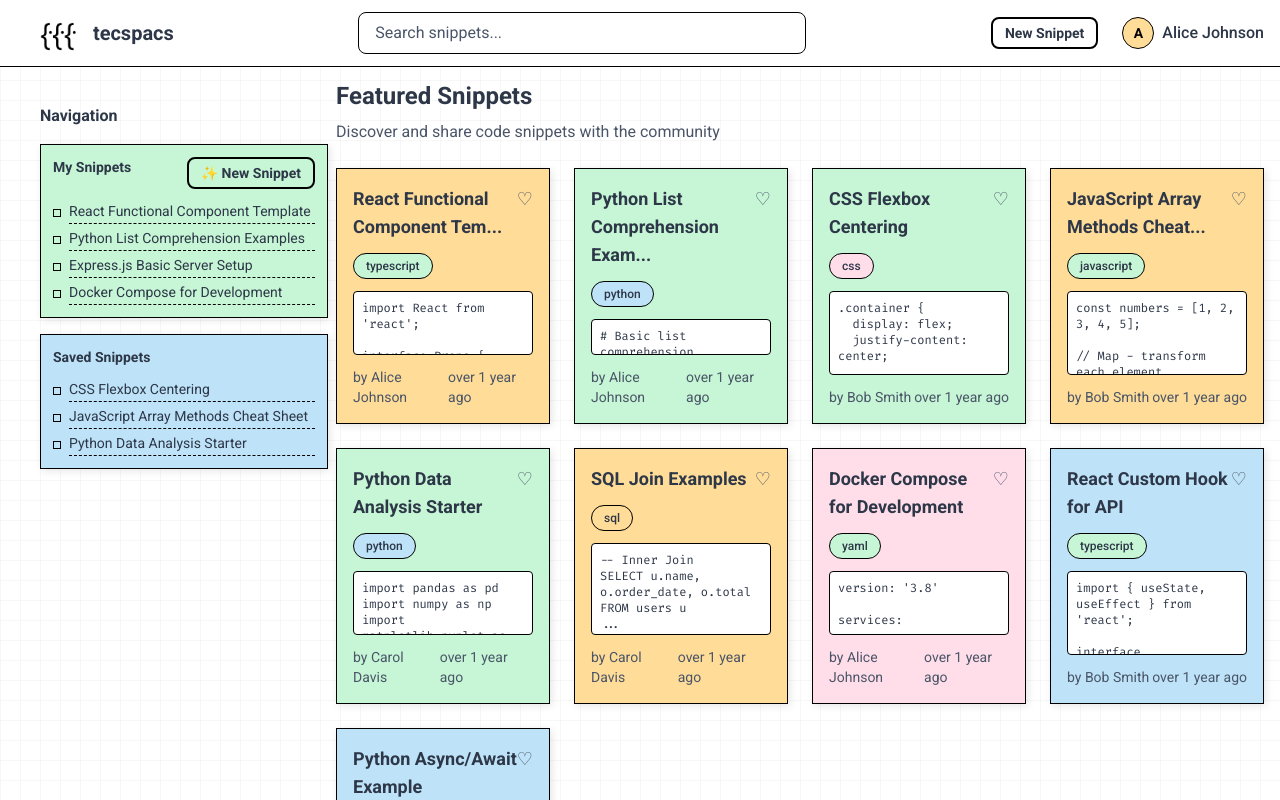
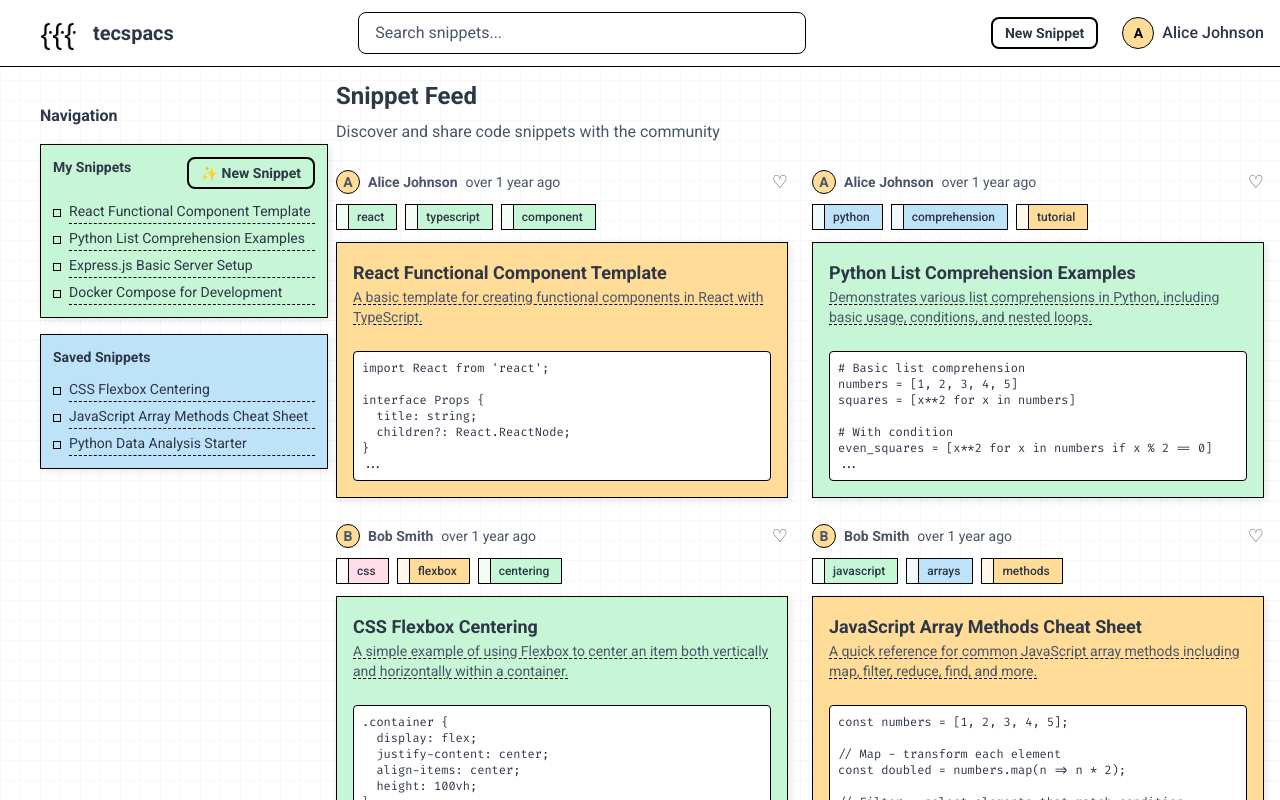
Before and after one commit to rtrevizo18/tecspacs, a React (Create React App) app in the folder frontend/: page / in a window 1280 px wide. Shown: the top 800 px of the page. Built offline with nearby package versions, Linux system fonts and the light colour scheme.

Commit message:
feat: update the feed desgin

```diff
--- /dev/null
+++ b/frontend/src/components/DashedLine.tsx
@@ -0,0 +1,24 @@
+import React from "react";
+
+interface DashedLineProps {
+  text: string;
+}
+
+const DashedLine: React.FC<DashedLineProps> = ({ text }) => {
+  return (
+    <div
+      className="text-text-accent text-sm mb-2 relative"
+      style={{
+        textDecorationLine: "underline",
+        textDecorationStyle: "dashed",
+        textDecorationColor: "#000000",
+        textDecorationThickness: "1px",
+        textUnderlineOffset: "2px",
+      }}
+    >
+      {text}
+    </div>
+  );
+};
+
+export default DashedLine;
--- a/frontend/src/components/LanguageTag.tsx
+++ b/frontend/src/components/LanguageTag.tsx
@@ -1,4 +1,4 @@
-import React from 'react';
+import React from "react";
 
 interface LanguageTagProps {
   language: string;
@@ -9,22 +9,31 @@ interface LanguageTagProps {
 const LanguageTag: React.FC<LanguageTagProps> = ({
   language,
   removable = false,
-  onRemove
+  onRemove,
 }) => {
   const getVariantColor = (lang: string) => {
-    const hash = lang.split('').reduce((acc, char) => acc + char.charCodeAt(0), 0);
-    const variants = ['bg-sticky-default', 'bg-sticky-pink', 'bg-sticky-blue', 'bg-sticky-green'];
+    const hash = lang
+      .split("")
+      .reduce((acc, char) => acc + char.charCodeAt(0), 0);
+    const variants = [
+      "bg-sticky-default",
+      "bg-sticky-pink",
+      "bg-sticky-blue",
+      "bg-sticky-green",
+    ];
     return variants[hash % variants.length];
   };
 
   return (
     <span
       className={`
-        inline-flex items-center gap-1 px-3 py-1 rounded-full text-xs font-medium
-        border border-pen-black ${getVariantColor(language)}
-        text-text-primary
+        relative inline-flex items-center gap-1 pl-5 pr-3 py-1 text-xs font-medium
+        border border-pen-black
+        text-text-primary ${getVariantColor(language)}
       `}
     >
+      <span className="absolute left-0 top-0 h-full w-3 bg-white/80 border-r border-pen-black" />
+
       {language}
       {removable && onRemove && (
         <button
--- a/frontend/src/components/Sidebar.tsx
+++ b/frontend/src/components/Sidebar.tsx
@@ -71,7 +71,7 @@ const Sidebar: React.FC = () => {
               return snippet ? (
                 <Link
                   key={id}
-                  to={`/snippet/${id}`}
+                  to={`/view/${id}`}
                   className="group flex items-center gap-2 text-sm text-text-primary hover:text-text-accent transition-colors"
                 >
                   <span className="w-2 h-2 border border-pen-black inline-block group-hover:bg-pen-black transition-colors" />
--- a/frontend/src/components/SnippetCard.tsx
+++ b/frontend/src/components/SnippetCard.tsx
@@ -1,63 +1,76 @@
-import React from 'react';
-import { Link } from 'react-router-dom';
-import { formatDistanceToNow } from 'date-fns';
-import StickyNote from './StickyNote';
-import LanguageTag from './LanguageTag';
-import { Snippet } from '../types';
-
+import React from "react";
+import { Link } from "react-router-dom";
+import { formatDistanceToNow } from "date-fns";
+import StickyNote from "./StickyNote";
+import LanguageTag from "./LanguageTag";
+import { Snippet, User } from "../types";
+import DashedLine from "./DashedLine";
 interface SnippetCardProps {
   snippet: Snippet;
+  authorName: string;
+  authorInitial?: string;
 }
 
-const SnippetCard: React.FC<SnippetCardProps> = ({ snippet }) => {
-  const truncateTitle = (title: string, maxLength: number = 30) => {
-    return title.length > maxLength ? title.substring(0, maxLength) + '...' : title;
+const SnippetCard: React.FC<SnippetCardProps> = ({
+  snippet,
+  authorName,
+  authorInitial,
+}) => {
+  const truncateTitle = (title: string, maxLength: number = 50) => {
+    return title.length > maxLength
+      ? title.substring(0, maxLength) + "..."
+      : title;
   };
 
-  const truncateCode = (code: string, maxLines: number = 3) => {
-    const lines = code.split('\n');
+  const truncateCode = (code: string, maxLines: number = 6) => {
+    const lines = code.split("\n");
     if (lines.length > maxLines) {
-      return lines.slice(0, maxLines).join('\n') + '\n...';
+      return lines.slice(0, maxLines).join("\n") + "\n...";
     }
     return code;
   };
-
+  // random for now might change
   const getRandomVariant = () => {
-    const variants = ['default', 'pink', 'blue', 'green'] as const;
+    const variants = ["default", "pink", "blue", "green"] as const;
     return variants[Math.floor(Math.random() * variants.length)];
   };
 
   return (
     <Link to={`/view/${snippet.id}`}>
-      <StickyNote variant={getRandomVariant()} className="h-64 transition-transform hover:scale-105 cursor-pointer">
-        <div className="flex flex-col h-full">
-          {/* Header */}
-          <div className="flex justify-between items-start mb-3">
-            <h3 className="font-bold text-text-primary text-lg">
-              {truncateTitle(snippet.title)}
-            </h3>
-            <button className="text-text-accent hover:text-red-500 text-lg">
-              ♡
-            </button>
+      <div className="flex items-center justify-between text-sm text-text-accent mb-2">
+        <div className="flex items-center gap-2">
+          <div className="w-6 h-6 bg-sticky-default border border-pen-black rounded-full flex items-center justify-center font-bold">
+            {authorInitial}
           </div>
+          <div className="font-bold">{authorName}</div>
+          <span>{formatDistanceToNow(snippet.createdAt)} ago</span>
+        </div>
 
-          {/* Language Tag */}
-          <div className="mb-3">
-            <LanguageTag language={snippet.language} />
-          </div>
+        <button className="text-text-accent hover:text-red-500 text-lg">
+          ♡
+        </button>
+      </div>
+      <div className="mb-3 flex flex-wrap gap-2">
+        {snippet.tags.map((tag) => (
+          <LanguageTag key={tag} language={tag.trim()} />
+        ))}
+      </div>
 
-          {/* Code Preview */}
-          <div className="flex-1 bg-white border border-pen-black rounded p-2 mb-3 overflow-hidden">
-            <pre className="text-xs font-code text-text-primary whitespace-pre-wrap">
-              {truncateCode(snippet.code)}
-            </pre>
-          </div>
+      <StickyNote
+        variant={getRandomVariant()}
+        className="h-64 transition-transform hover:scale-105 cursor-pointer flex flex-col"
+      >
+        <h3 className="font-bold text-text-primary text-lg">
+          {truncateTitle(snippet.title)}
+        </h3>
 
-          {/* Footer */}
-          <div className="flex justify-between items-center text-sm text-text-accent">
-            <span>by {snippet.authorName}</span>
-            <span>{formatDistanceToNow(snippet.createdAt)} ago</span>
-          </div>
+        <DashedLine text={snippet.description} />
+
+        {/* Code Preview */}
+        <div className="mt-4 flex-1 bg-white border border-pen-black rounded p-2 overflow-auto">
+          <pre className="text-xs font-code text-text-primary whitespace-pre-wrap break-words">
+            {truncateCode(snippet.code)}
+          </pre>
         </div>
       </StickyNote>
     </Link>
--- a/frontend/src/data/mockData.ts
+++ b/frontend/src/data/mockData.ts
@@ -40,6 +40,7 @@ export const mockSnippets: Snippet[] = [
   {
     id: '1',
     title: 'React Functional Component Template',
+    description: 'A basic template for creating functional components in React with TypeScript.',
     code: `import React from 'react';
 
 interface Props {
@@ -68,6 +69,7 @@ export default MyComponent;`,
   {
     id: '2',
     title: 'Python List Comprehension Examples',
+    description: 'Demonstrates various list comprehensions in Python, including basic usage, conditions, and nested loops.',
     code: `# Basic list comprehension
 numbers = [1, 2, 3, 4, 5]
 squares = [x**2 for x in numbers]
@@ -92,6 +94,7 @@ word_lengths = {word: len(word) for word in ['hello', 'world', 'python']}`,
   {
     id: '3',
     title: 'CSS Flexbox Centering',
+    description: 'A simple example of using Flexbox to center an item both vertically and horizontally within a container.',
     code: `.container {
   display: flex;
   justify-content: center;
@@ -115,6 +118,7 @@ word_lengths = {word: len(word) for word in ['hello', 'world', 'python']}`,
   {
     id: '4',
     title: 'JavaScript Array Methods Cheat Sheet',
+    description: 'A quick reference for common JavaScript array methods including map, filter, reduce, find, and more.',
     code: `const numbers = [1, 2, 3, 4, 5];
 
 // Map - transform each element
@@ -143,6 +147,7 @@ const allPositive = numbers.every(n => n > 0);`,
   {
     id: '5',
     title: 'Express.js Basic Server Setup',
+    description: 'A simple Express.js server setup with CORS and basic routes.',
     code: `const express = require('express');
 const cors = require('cors');
 
@@ -177,6 +182,7 @@ app.listen(PORT, () => {
   {
     id: '6',
     title: 'Python Data Analysis Starter',
+    description : 'A basic example of data analysis using pandas, including loading data, handling missing values, and simple visualizations.',
     code: `import pandas as pd
 import numpy as np
 import matplotlib.pyplot as plt
@@ -212,6 +218,7 @@ plt.show()`,
   {
     id: '7',
     title: 'SQL Join Examples',
+    description : 'Demonstrates inner join, left join, and aggregate queries with group by in SQL.',
     code: `-- Inner Join
 SELECT u.name, o.order_date, o.total
 FROM users u
@@ -239,6 +246,7 @@ ORDER BY total_spent DESC;`,
   {
     id: '8',
     title: 'Docker Compose for Development',
+    description: 'A Docker Compose file for setting up a Node.js application with PostgreSQL for development.',
     code: `version: '3.8'
 
 services:
@@ -278,6 +286,7 @@ volumes:
   {
     id: '9',
     title: 'React Custom Hook for API',
+    description: 'A custom React hook for fetching data from an API with loading and error states.',
     code: `import { useState, useEffect } from 'react';
 
 interface UseApiResult<T> {
@@ -327,6 +336,7 @@ export default useApi;`,
   {
     id: '10',
     title: 'Python Async/Await Example',
+    description: 'An example of using async/await in Python to fetch multiple URLs concurrently using aiohttp.',
     code: `import asyncio
 import aiohttp
 import time
--- a/frontend/src/pages/Dashboard.tsx
+++ b/frontend/src/pages/Dashboard.tsx
@@ -1,5 +1,5 @@
 import React from "react";
-import { mockSnippets } from "../data/mockData";
+import { mockSnippets, getUserById } from "../data/mockData";
 import SnippetCard from "../components/SnippetCard";
 import Sidebar from "../components/Sidebar";
 
@@ -16,7 +16,7 @@ const Dashboard: React.FC = () => {
         <div className="max-w-6xl mx-auto px-4">
           <div className="mb-6">
             <h1 className="text-2xl font-bold text-text-primary mb-2">
-              Featured Snippets
+              Snippet Feed
             </h1>
             <p className="text-text-accent">
               Discover and share code snippets with the community
@@ -24,12 +24,20 @@ const Dashboard: React.FC = () => {
           </div>
 
           {/* Snippet Grid */}
-          <div className="grid grid-cols-1 md:grid-cols-2 lg:grid-cols-3 xl:grid-cols-4 gap-6">
+          <div className="grid grid-cols-1 sm:grid-cols-2 gap-6 mb-6">
             {mockSnippets
               .filter((snippet) => snippet.isPublic)
-              .map((snippet) => (
-                <SnippetCard key={snippet.id} snippet={snippet} />
-              ))}
+              .map((snippet) => {
+                const user = getUserById(snippet.authorId);
+                return (
+                  <SnippetCard
+                    key={snippet.id}
+                    snippet={snippet}
+                    authorName={user?.name || "Unknown"}
+                    authorInitial={user?.name?.charAt(0).toUpperCase() || "?"}
+                  />
+                );
+              })}
           </div>
         </div>
       </div>
--- a/frontend/src/types/index.ts
+++ b/frontend/src/types/index.ts
@@ -1,6 +1,7 @@
 export interface Snippet {
   id: string;
   title: string;
+  description: string;
   code: string;
   language: string;
   tags: string[];
```
Also changed, not shown: frontend/src/pages/ViewSnippet.tsx (+39 -30 lines), 2 other files (tests, documents, lock files or other folders).
